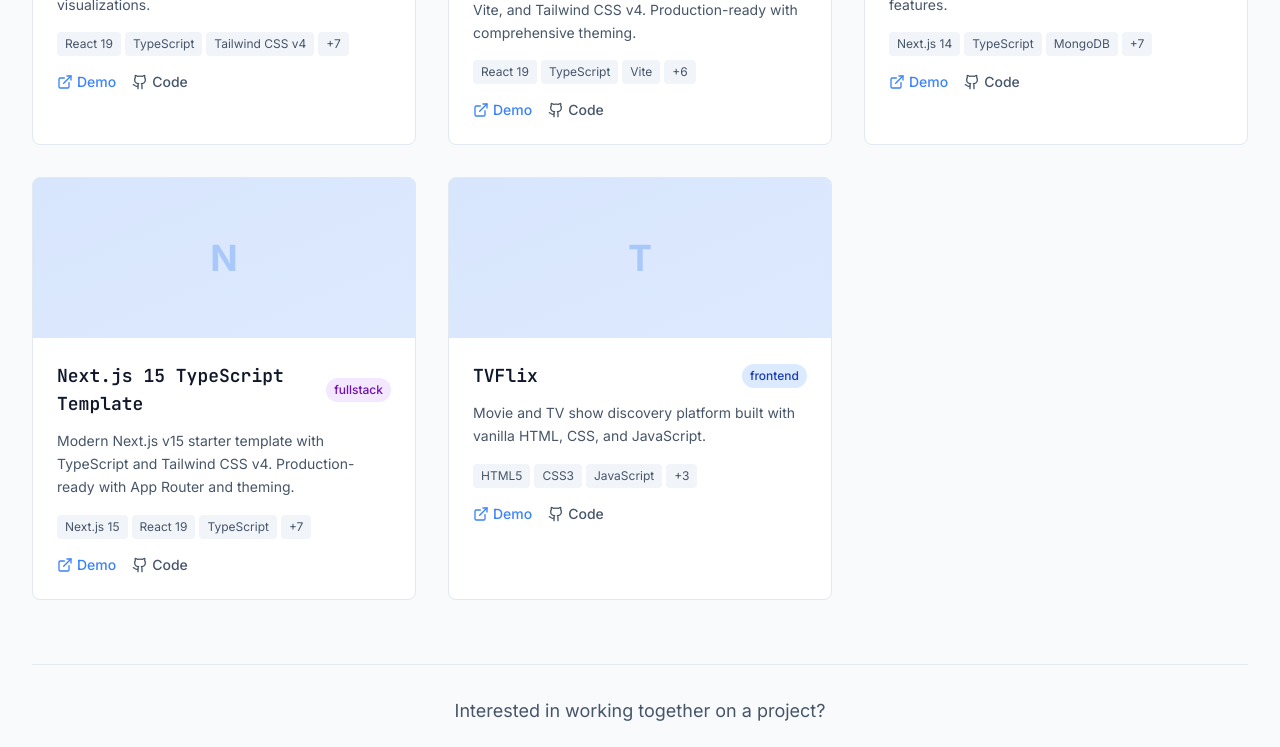
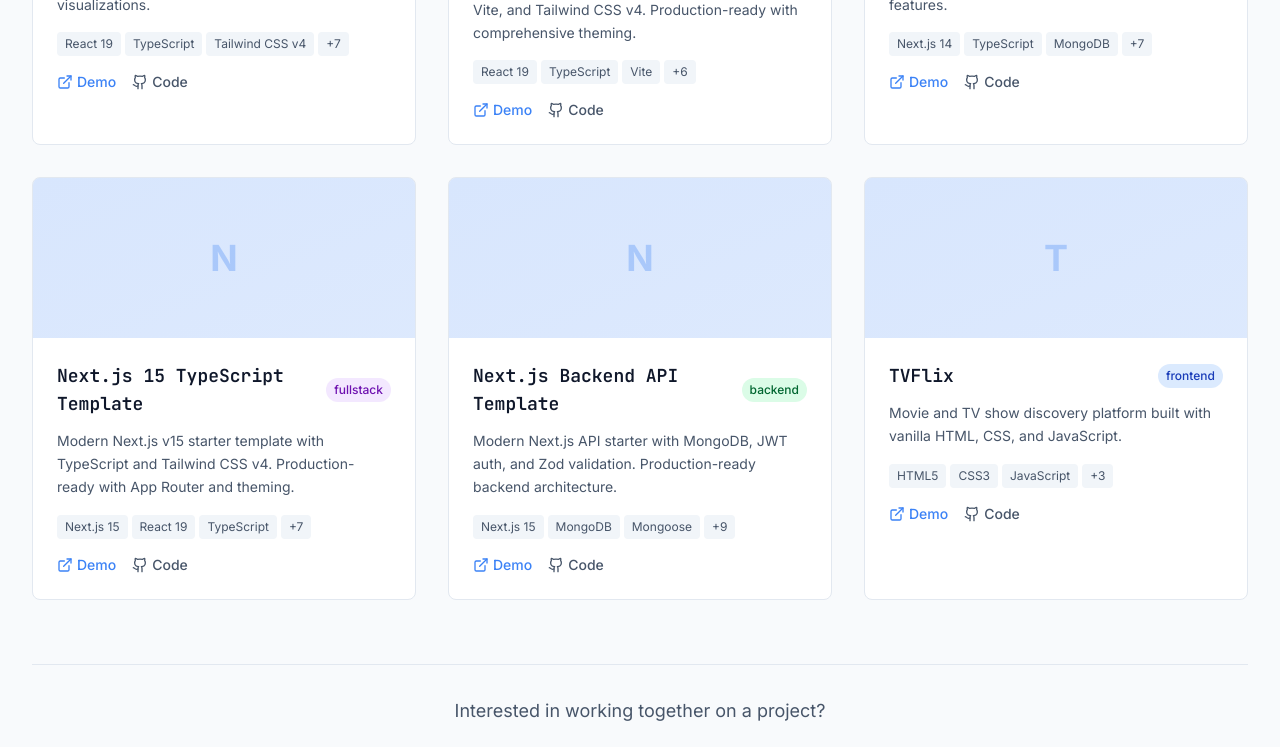
Before and after one commit to YousifAbozid/YousifAbozid.github.io, a React (Vite) app: page / in a window 1280 px wide. Shown: the part 10634-11381 px from the top of the page. Built offline with nearby package versions, Linux system fonts and the light colour scheme.

Commit message:
fix: add Next.js Backend API Template project with detailed description and technologies

```diff
--- a/src/data/portfolio.ts
+++ b/src/data/portfolio.ts
@@ -369,6 +369,33 @@ export const projects: Project[] = [
   },
   {
     id: '5',
+    title: 'Next.js Backend API Template',
+    description:
+      'Modern Next.js API starter with MongoDB, JWT auth, and Zod validation. Production-ready backend architecture.',
+    longDescription:
+      'A robust, production-ready template for building scalable RESTful APIs with Next.js. Features comprehensive authentication with JWT, MongoDB integration with Mongoose ORM, rate limiting system, input validation with Zod, centralized error handling, structured logging with Winston, complete Jest test setup, and API documentation. Includes CORS support, ESLint/Prettier configuration, Husky pre-commit hooks, and tiered rate limiting for different user types. Perfect for developers who need a solid backend foundation with modern tooling and best practices.',
+    image: '/api/placeholder/600/400',
+    technologies: [
+      'Next.js 15',
+      'MongoDB',
+      'Mongoose',
+      'JWT',
+      'Zod',
+      'Winston',
+      'Jest',
+      'ESLint',
+      'Prettier',
+      'Husky',
+      'Rate Limiting',
+      'API Development',
+    ],
+    category: 'backend',
+    githubUrl: 'https://github.com/YousifAbozid/template-nextjs-backend',
+    demoUrl: 'https://template-nextjs-backend.vercel.app/',
+    featured: false,
+  },
+  {
+    id: '6',
     title: 'TVFlix',
     description:
       'Movie and TV show discovery platform built with vanilla HTML, CSS, and JavaScript.',
```
